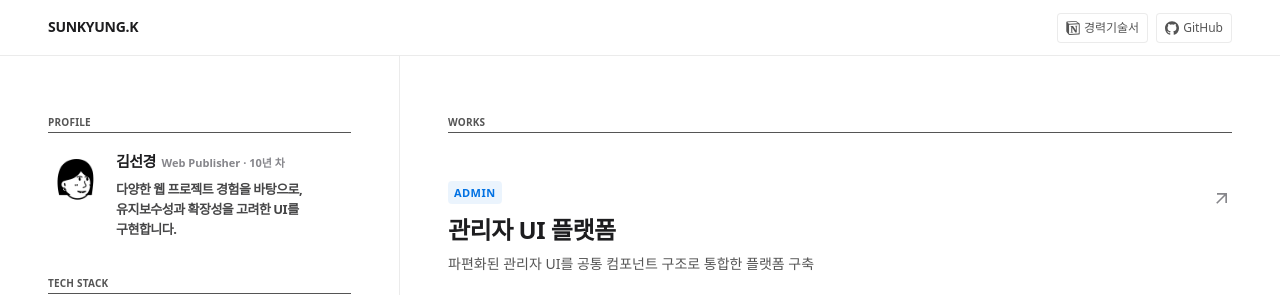
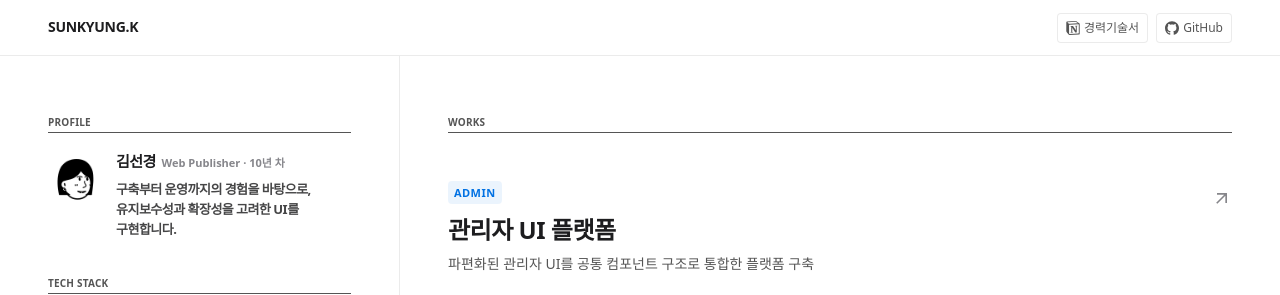
Before and after one commit to skkim0130/portfolio-sk, a React (Vite) app: page / in a window 1280 px wide. Shown: the top 295 px of the page. Built offline with nearby package versions, Linux system fonts and the light colour scheme; a web font is replaced by a local one.

Commit message:
refactor: 프로필 소개 문구 변경

```diff
--- a/src/data/profile.js
+++ b/src/data/profile.js
@@ -9,7 +9,7 @@ export const PROFILE_DATA = {
   role: "Web Publisher",
   career: `${career.years}년 차`,
   intro:
-    "다양한 웹 프로젝트 경험을 바탕으로, 유지보수성과 확장성을 고려한 UI를 구현합니다.",
+    "구축부터 운영까지의 경험을 바탕으로, 유지보수성과 확장성을 고려한 UI를 구현합니다.",
   notionUrl:
     "https://smoggy-linen-a30.notion.site/2ee1a88239c380de94d1ed9d1f2bf461",
   githubUrl: "https://github.com/skkim0130/portfolio-sk",
```
